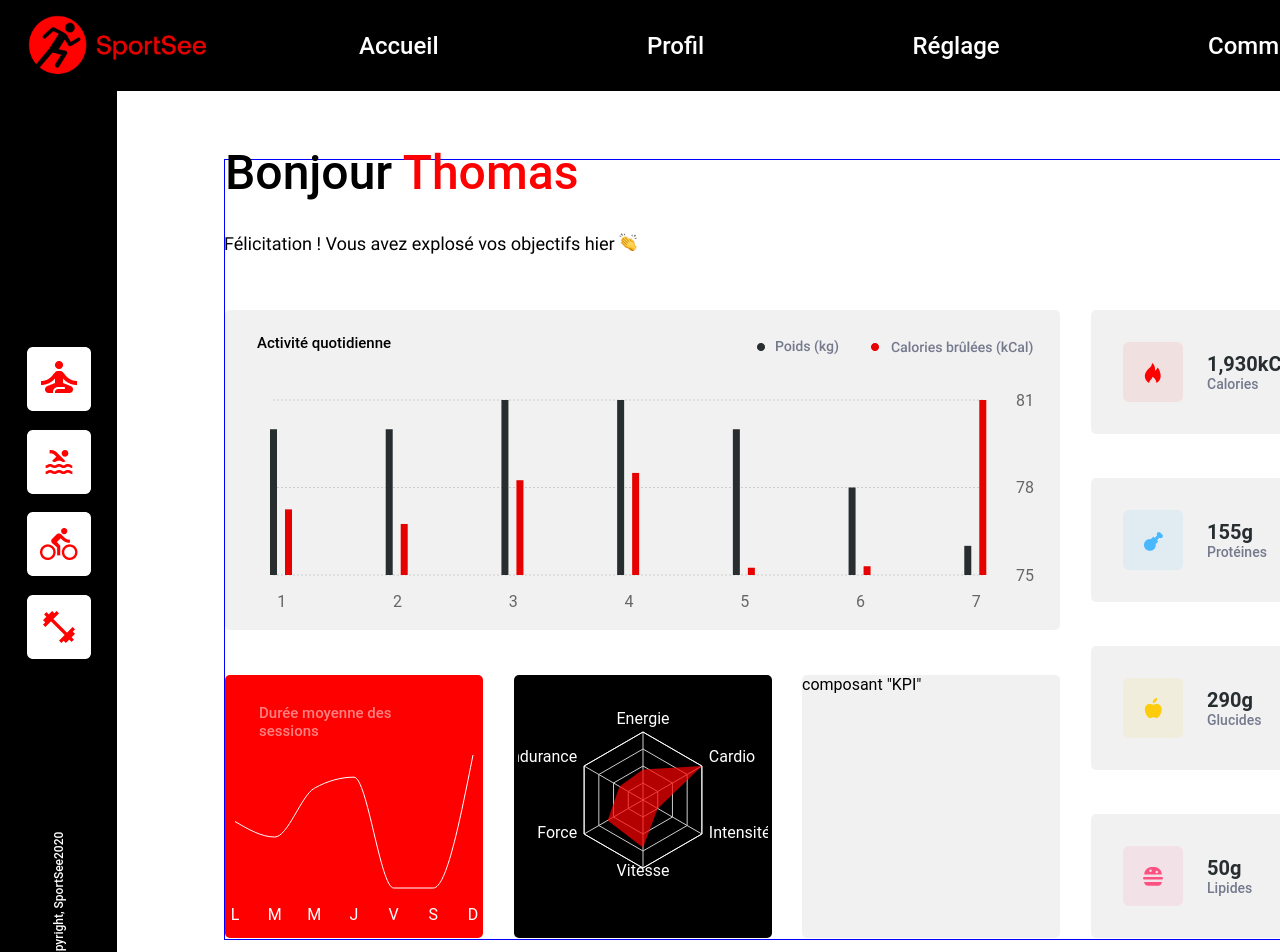
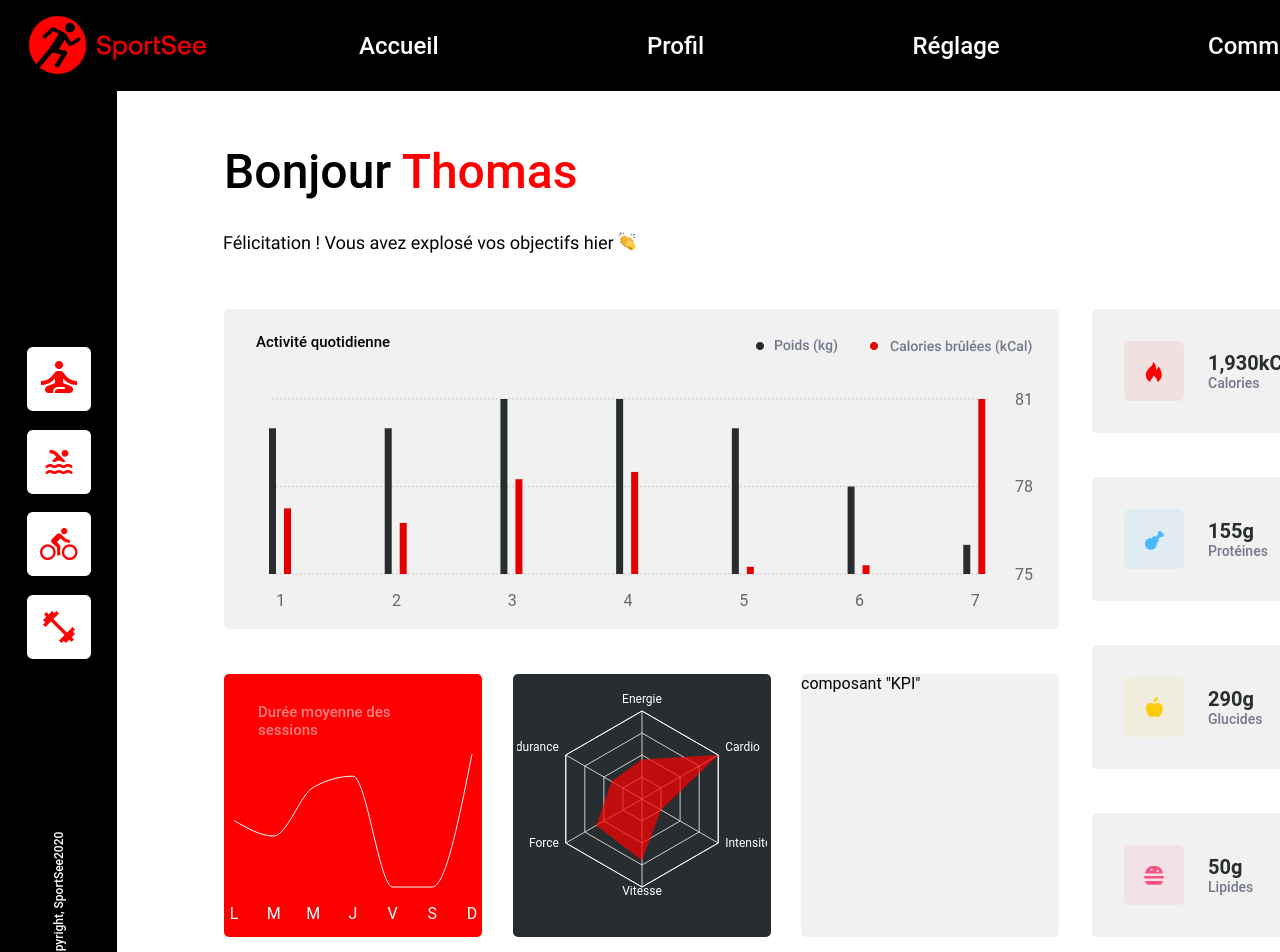
Before and after one commit to Jerome-Fromantin/JeromeFromantin_12_01022022, a React (Create React App) app: page /1 in a window 1280 px wide. Shown: the top 952 px of the page. Built offline with nearby package versions, Linux system fonts and the light colour scheme.

Commit message:
Modifications mineures

```diff
--- a/src/components/Header.js
+++ b/src/components/Header.js
@@ -4,7 +4,7 @@ function Header() {
     return (
         <header className="header">
             <h1 className="dashTitle">Bonjour <span className="userName">Thomas</span></h1>
-            {/* Prévoir {name} à la place de "Thomas". */}
+            {/* Prévoir {firstName} à la place de "Thomas". */}
             {/*<p className="dashText">Félicitation ! Vous avez explosé vos objectifs hier</p>*/}
             <img src={texte} alt="Phrase de félicitation"/>
         </header>
--- a/src/components/Radar.js
+++ b/src/components/Radar.js
@@ -60,9 +60,9 @@ function RadarData() {
     return (
         <div id="radar" className="anaItem">
             <RadarChart width={250} height ={250} data={data1} startAngle={90} endAngle={450}
-            margin={{top: 40, right: 40, bottom: 40, left: 40}} className="graphCenter">
+            margin={{top: 15, right: 15, bottom: 15, left: 15}} className="graphCenter">
                 <PolarGrid/> {/*polarAngles={[90, 150, 210, 270, 330, 390, 450]}/>*/}
-                <PolarAngleAxis dataKey="kind" tickFormatter={getTheme} tickLine={false} stroke="white"/>
+                <PolarAngleAxis dataKey="kind" fontSize={12} tickFormatter={getTheme} tickLine={false} stroke="white"/>
                 <Radar dataKey="value" fill="rgb(255, 1, 1)" fillOpacity={0.7}/>
             </RadarChart>
         </div>
--- a/src/styles.css
+++ b/src/styles.css
@@ -11,7 +11,6 @@
 .dashboard {
     width: 1126px;
     height: 779px;
-    border: 1px blue solid;
     margin: 68px 90px 86px 107px
 }
 
@@ -177,7 +176,7 @@
 
 /* Component "Radar" */
 #radar {
-    background: black;
+    background: #282D30;
     color: white
 }
 
```
